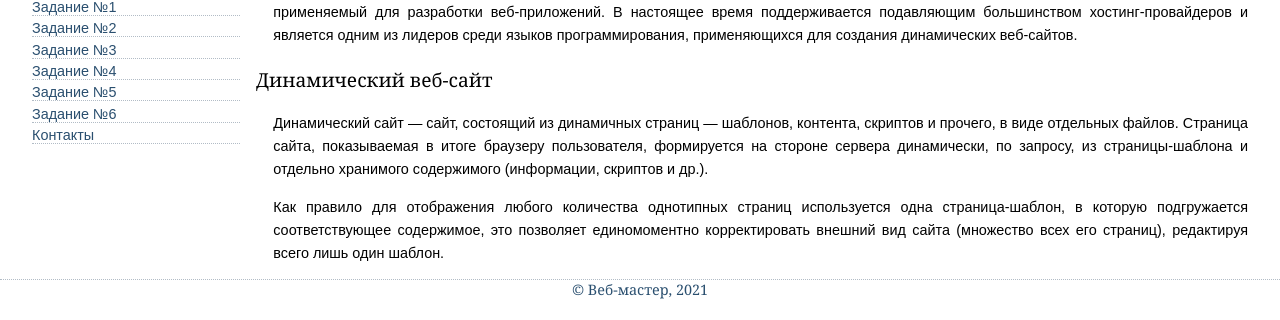
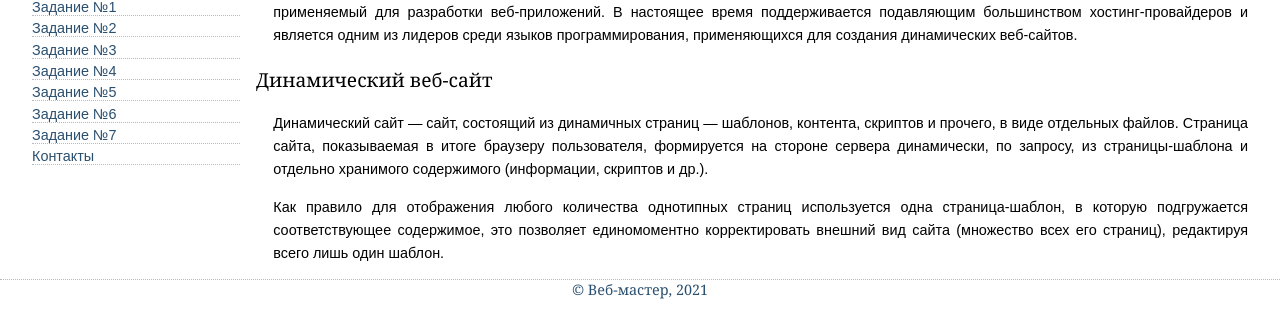
Before and after one commit to DimaLeon2000/PI18-WebDev, a PHP site: page / in a window 1280 px wide. Shown: the part 243-563 px from the top of the page. Run offline with PHP 8.4, Linux system fonts and the light colour scheme.

Commit message:
Add files via upload

```diff
--- a/data.inc.php
+++ b/data.inc.php
@@ -13,6 +13,7 @@
 		['link'=>'Задание №4', 'href'=>'index.php?id=lesson4'],
 		['link'=>'Задание №5', 'href'=>'index.php?id=lesson5'],
 		['link'=>'Задание №6', 'href'=>'index.php?id=lesson6'],
+		['link'=>'Задание №7', 'href'=>'index.php?id=lesson7'],
 		['link'=>'Контакты', 'href'=>'index.php?id=contact']
 		];
 	$day = strftime('%d');
```
